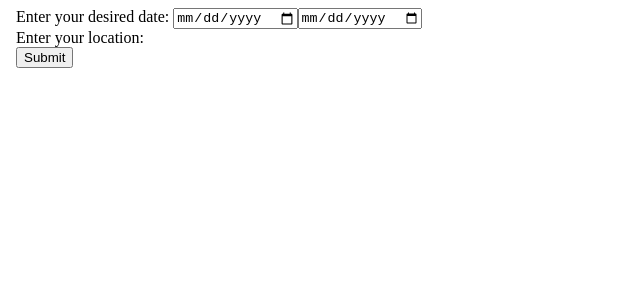
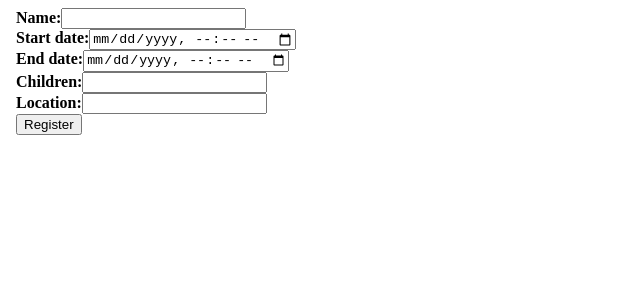
Before and after one commit to KatarzynaMolenda/BabySitterLocally, an Angular app: page /offer in a window 1280 px wide. Shown: the top 300 px of the page, without its empty margins (0-640 px from the left). Built offline with nearby package versions, Linux system fonts and the light colour scheme.

Commit message:
Event Service

```diff
--- a/src/app/model/childCareEvent.ts
+++ b/src/app/model/childCareEvent.ts
@@ -6,6 +6,6 @@ export interface ChildCareEvent {
   // nie widzę typu dla daty, więc na razie będzie string
   startDateTime: string;
   endDateTime: string;
-  childrenList: Child;
+  childrenList: Child[];
   location: Location;
 }
--- a/src/app/need-help/need-help.component.ts
+++ b/src/app/need-help/need-help.component.ts
@@ -9,7 +9,7 @@ import {ActivatedRoute} from '@angular/router';
   styleUrls: ['./need-help.component.css']
 })
 export class NeedHelpComponent extends BabysitterService implements OnInit {
-  constructor(public httpClient: HttpClient, private activeRoute: ActivatedRoute) {
+  constructor(httpClient: HttpClient, private activeRoute: ActivatedRoute) {
     super(httpClient);
   }
   ngOnInit(): void {
--- a/src/app/offer-help/offer-help.component.html
+++ b/src/app/offer-help/offer-help.component.html
@@ -5,12 +5,36 @@
   <title>I can help you with your kids!</title>
 </head>
 <body>
-<form>
-<div>Enter your desired date: <input type="date" id="start" name="start-time">
-  <input type="date" id="end" name="end-time"></div>
+<form (ngSubmit)="createEvent()">
 
-<div>Enter your location: </div>
-  <input type="submit">
+  <div class="container">
+    <div>
+      <label class="newEvent"  for="name"><b>Name:</b></label>
+      <input type="text" name="name" required id="name" [(ngModel)]="newEvent.name">
+    </div>
+    <div>
+      <label><b>Start date:</b></label>
+      <input type="datetime-local" name="startDate" [(ngModel)]="newEvent.startDateTime">
+    </div>
+    <div>
+      <label><b>End date:</b></label>
+      <input type="datetime-local" name="endDate" [(ngModel)]="newEvent.endDateTime">
+    </div>
+    <div>
+      <label><b>Children:</b></label>
+      <input type="text" name="children">
+    </div>
+    <div>
+      <label><b>Location:</b></label>
+      <input type="text" name="location">
+    </div>
+
+    <div>
+      <button type="submit">Register</button>
+    </div>
+  </div>
+
+
 </form>
 </body>
 </html>
--- a/src/app/offer-help/offer-help.component.ts
+++ b/src/app/offer-help/offer-help.component.ts
@@ -1,7 +1,7 @@
 import {Component, OnInit} from '@angular/core';
 import {HttpClient} from '@angular/common/http';
 import {ActivatedRoute} from '@angular/router';
-import {Babysitter} from '../model/babysitter';
+import {ChildCareEventService} from '../services/ChildCareEvent.service';
 
 @Component({
   selector: 'app-offer-help',
@@ -9,10 +9,10 @@ import {Babysitter} from '../model/babysitter';
   styleUrls: ['./offer-help.component.css']
 })
 
-export class OfferHelpComponent implements OnInit {
-  babySitter: Babysitter = {id: 0, firstName: '', lastName: '', phoneNumber: '', email: ''};
+export class OfferHelpComponent extends ChildCareEventService implements OnInit {
 
-  constructor(private httpClient: HttpClient, private activatedRoute: ActivatedRoute) {
+  constructor(httpClient: HttpClient, private activatedRoute: ActivatedRoute) {
+    super(httpClient);
   }
 
   ngOnInit(): void {
--- a/src/app/register/register.component.ts
+++ b/src/app/register/register.component.ts
@@ -1,6 +1,6 @@
 import {Component} from '@angular/core';
 import {HttpClient} from '@angular/common/http';
-import {ActivatedRoute, Router} from '@angular/router';
+import {ActivatedRoute} from '@angular/router';
 import {Babysitter} from '../model/babysitter';
 
 @Component({
@@ -20,10 +20,21 @@ export class RegisterComponent{
   createBabysitter(): void {
     this.httpClient.post<Babysitter>(this.url, this.newBabysitter)
       .subscribe();
-    this.router.navigateByUrl('/');
   }
 
-  constructor(public httpClient: HttpClient, private activeRoute: ActivatedRoute, private router: Router) {
+
+  constructor(public httpClient: HttpClient, private activeRoute: ActivatedRoute) {
   }
 
+  onButtonClick(): void {
+    console.log('Kliknięto przycisk');
+  }
+
+  onFormSubmit(): void {
+    console.log('Zatwierdzono formularz');
+  }
+
+  onTextInputChange(): void {
+    console.log('Zmieniono wartość pola tekstowego');
+  }
 }
--- /dev/null
+++ b/src/app/services/ChildCareEvent.service.ts
@@ -0,0 +1,31 @@
+import {OnInit} from '@angular/core';
+import {HttpClient} from '@angular/common/http';
+import {ChildCareEvent} from '../model/childCareEvent';
+
+export class ChildCareEventService {
+  private url = 'http://localhost:8080/event';
+
+  constructor(public httpClient: HttpClient) {
+  }
+
+  newEvent: ChildCareEvent = {
+    name: '',
+    startDateTime: '',
+    endDateTime: '',
+    childrenList: [],
+    location: null
+  };
+
+  events: ChildCareEvent[] = [];
+
+
+  loadEvents(): void {
+    this.httpClient.get<ChildCareEvent[]>(this.url)
+      .subscribe(events => this.events = events);
+  }
+
+  createEvent(): void {
+    this.httpClient.post<ChildCareEvent>(this.url, this.newEvent)
+      .subscribe();
+  }
+}
```
